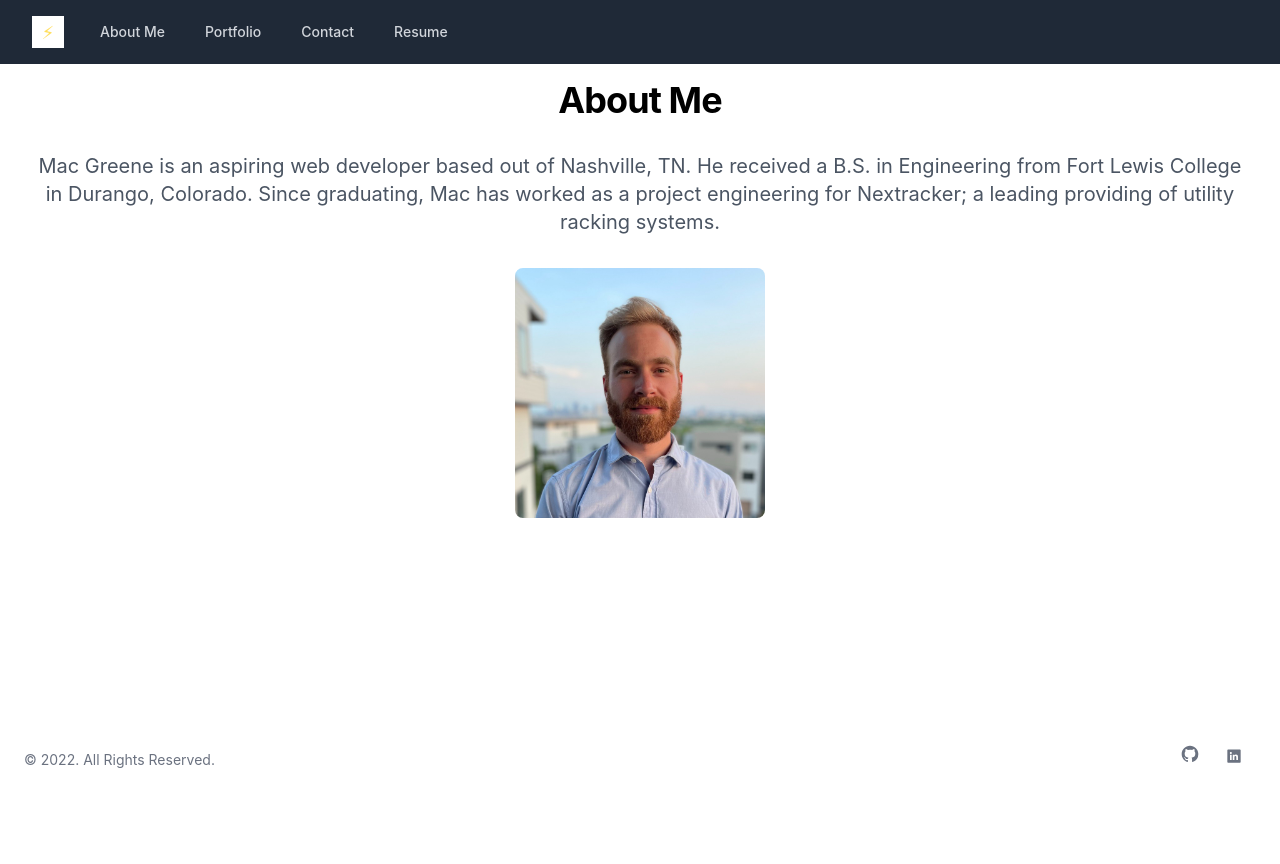
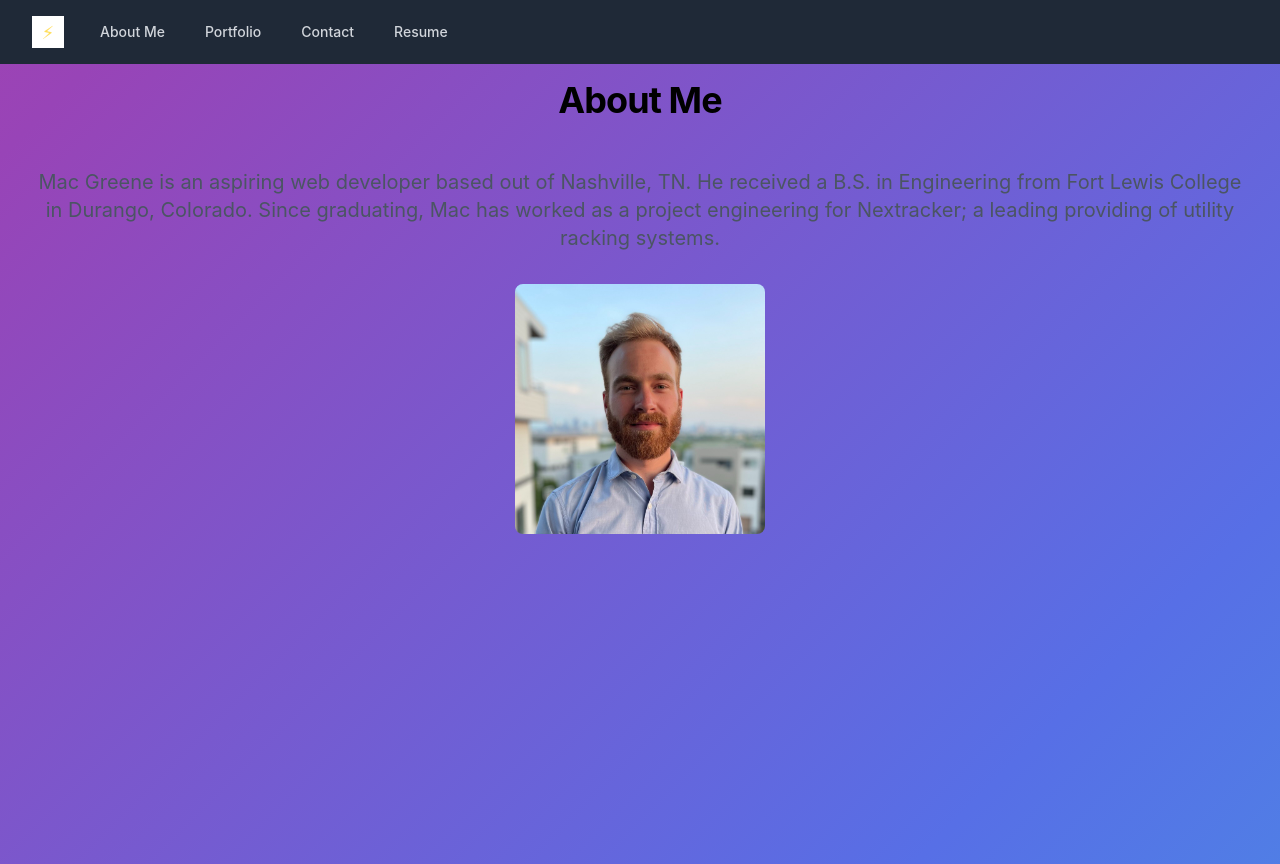
Before and after one commit to macgreene14/personal-portfolio, a React (Create React App) app: page / in a window 1280 px wide. Before the commit the page ends 800 px from the top, so only its background shows below. Built offline with nearby package versions, Linux system fonts and the light colour scheme.

Commit message:
background color animation

```diff
--- a/src/App.js
+++ b/src/App.js
@@ -26,7 +26,7 @@ function App() {
         <Route path="/contact" element={<Contact />} />
         <Route path="/resume" element={<Resume />} />
       </Routes>
-      <Footer />
+      {/* <Footer /> */}
     </>
   );
 }
--- /dev/null
+++ b/src/assets/css/AboutMe.css
@@ -0,0 +1,23 @@
+.bg {
+    width: 100%;
+    height: 100vh;
+    display: flex;
+    flex-direction:column;
+    align-items: center;
+    justify-content: top;
+    background-size: 300% 300%;
+    background-image: linear-gradient(
+          -45deg,
+          rgba(59,173,227,1) 0%,
+          rgba(87,111,230,1) 25%,
+          rgba(152,68,183,1) 51%,
+          rgba(255,53,127,1) 100%
+    );
+    animation: AnimateBG 20s ease infinite;
+  }
+
+  @keyframes AnimateBG {
+    0%{background-position:0% 50%}
+    50%{background-position:100% 50%}
+    100%{background-position:0% 50%}
+  }
--- a/src/components/AboutMe.js
+++ b/src/components/AboutMe.js
@@ -1,3 +1,4 @@
+import "../assets/css/AboutMe.css";
 function AboutMe() {
   return (
     <div
@@ -6,7 +7,7 @@ function AboutMe() {
     //     "url('https://static01.nyt.com/images/2021/01/26/sports/26snowboard-kianaclay/merlin_182648193_87add28a-6b69-407b-9d3b-0a4f39bd75b6-superJumbo.jpg?quality=75&auto=webp')",
     // }}
     >
-      <section>
+      <section className="bg">
         <h1 className="m-4 text-2xl font-bold tracking-tight sm:text-center sm:text-4xl">
           About Me
         </h1>
--- a/src/components/Footer.js
+++ b/src/components/Footer.js
@@ -1,7 +1,10 @@
 function Footer() {
   return (
     <>
-      <footer className="fixed bottom-0 w-screen p-4 bg-white sm:p-6 dark:bg-gray-900">
+      <footer
+        className="p-4 bg-white sm:p-6 dark:bg-gray-900"
+        style={{ height: "10vh" }}
+      >
         <div className="sm:flex sm:items-center sm:justify-between">
           <span className="text-sm text-gray-500 sm:text-center dark:text-gray-400">
             © 2022. All Rights Reserved.
--- a/src/components/Header.js
+++ b/src/components/Header.js
@@ -5,10 +5,12 @@ import {
   Routes,
   useLocation,
 } from "react-router-dom";
-import { useState } from "react";
+import { useState, useEffect } from "react";
 
 export default function Header() {
   const [navbarOpen, setNavbarOpen] = useState(false);
+  let path = useLocation();
+  useEffect(() => setNavbarOpen(false), [path]);
   const handleToggle = () => {
     setNavbarOpen(!navbarOpen);
   };
```
